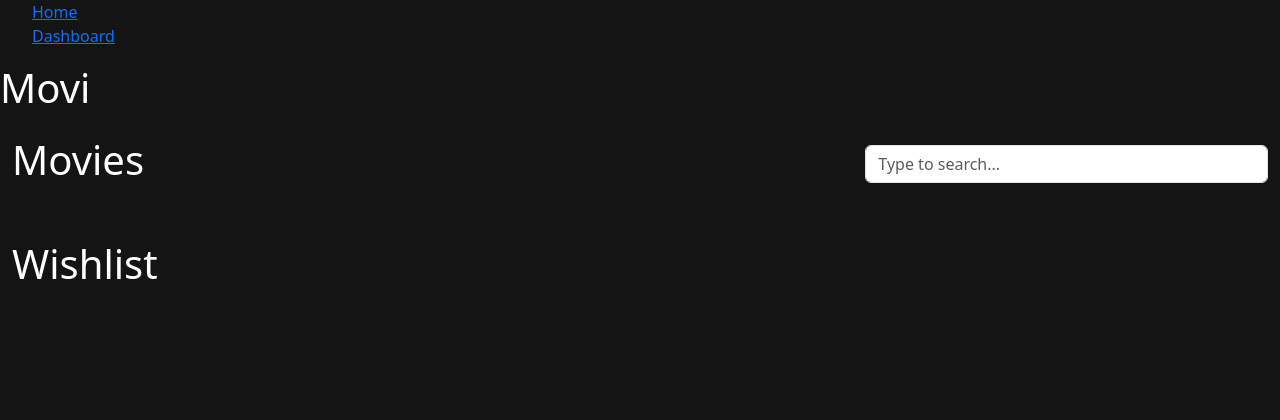
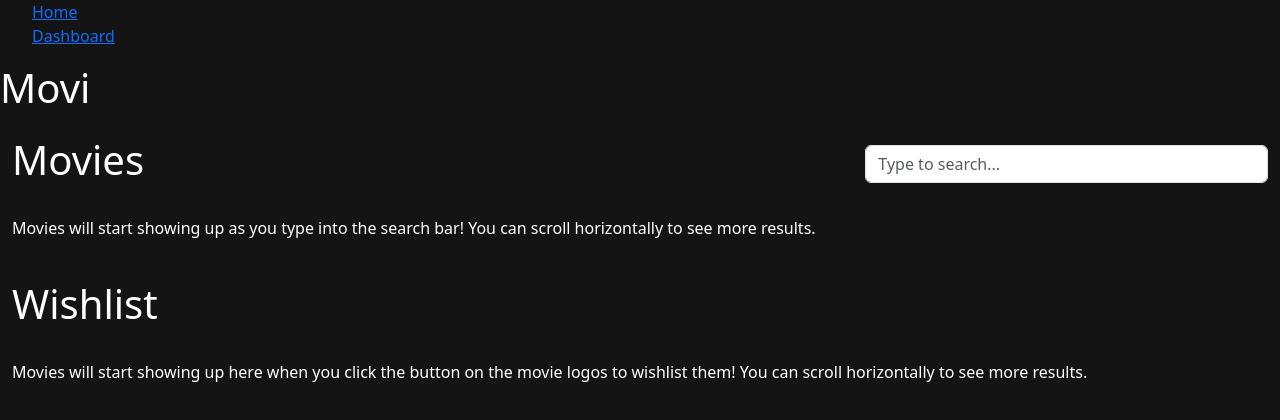
Before and after one commit to Vago16/movi-web-app, a React (Create React App) app in the folder Capstone-3/movi-app/: page / in a window 1280 px wide. Shown: the top 420 px of the page. Built offline with nearby package versions, Linux system fonts and the light colour scheme; no server answers.

Commit message:
Update Home.js

```diff
--- a/Capstone-3/movi-app/src/components/Home.js
+++ b/Capstone-3/movi-app/src/components/Home.js
@@ -62,6 +62,7 @@ const Home = () => {
 				<MovieListHeading heading='Movies' />
 				<SearchBox searchValue={searchValue} setSearchValue={setSearchValue} />
 			</div>
+			<p>Movies will start showing up as you type into the search bar! You can scroll horizontally to see more results.</p>
 			<div className='row'>
 				<MovieList
 					movies={movies}
@@ -72,6 +73,7 @@ const Home = () => {
 			<div className='row d-flex align-items-center mt-4 mb-4'>
 				<MovieListHeading heading='Wishlist' />
 			</div>
+			<p>Movies will start showing up here when you click the button on the movie logos to wishlist them! You can scroll horizontally to see more results.</p>
 			<div className='row'>
 				<MovieList
 					movies={favourites}
```
